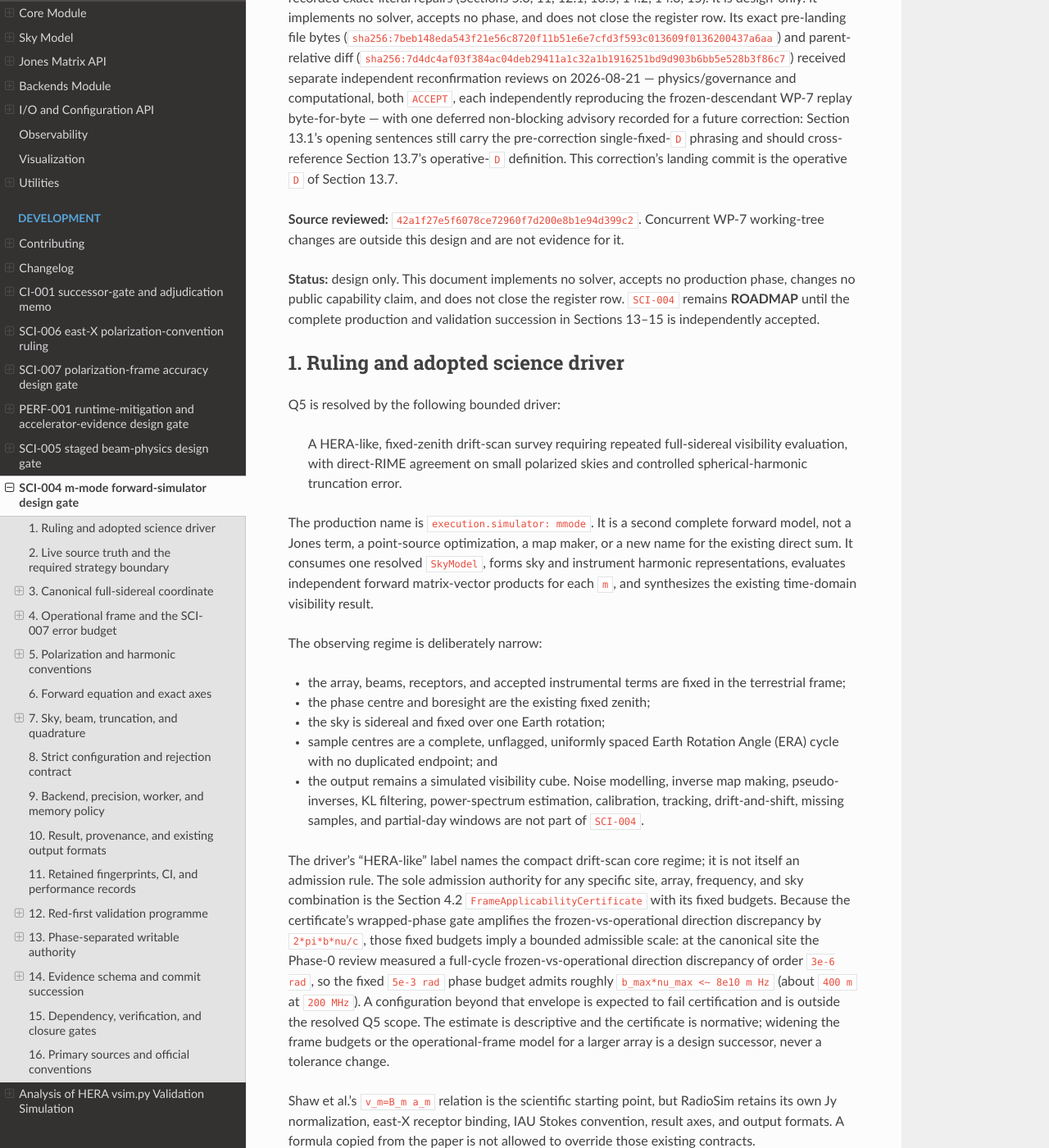
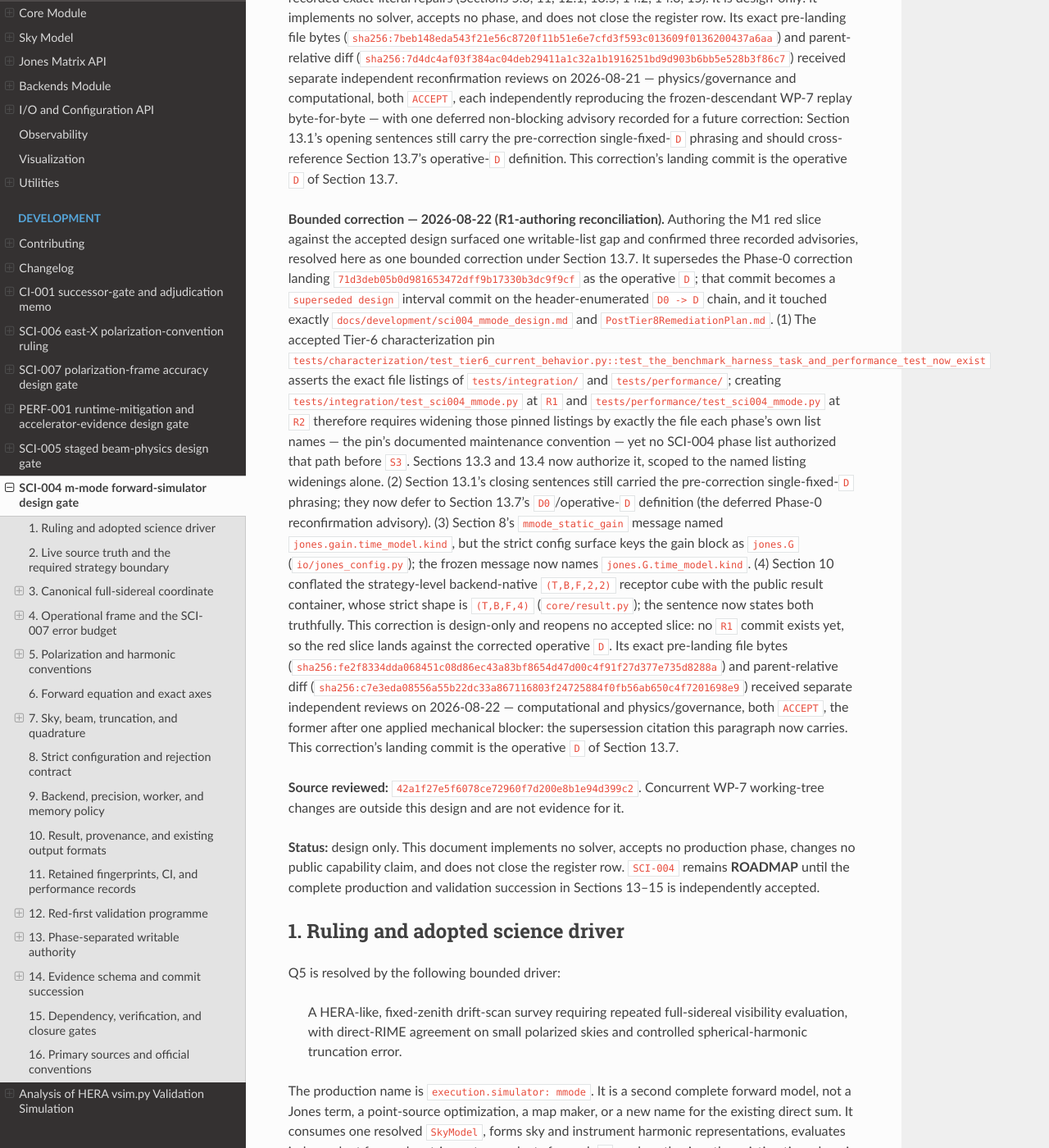
Before and after one commit to RRI-interferometry/RRIVis, a Sphinx documentation site: the page built from docs/development/sci004_mmode_design.md, in a window 1280 px wide and 1400 px high, scrolled down 492 px. Shown: the whole window at 82% size. Built offline with Sphinx 7.4.7 and the Read the Docs theme 3.1.0, drawn with Linux system fonts in a browser that asks for light colours; some of the changed text lies outside the part shown.

Commit message:
docs(science): correct SCI-004 design for R1 reconciliation

```diff
--- a/docs/development/sci004_mmode_design.md
+++ b/docs/development/sci004_mmode_design.md
@@ -31,6 +31,43 @@ deferred non-blocking advisory recorded for a future correction: Section
 phrasing and should cross-reference Section 13.7's operative-`D`
 definition. This correction's landing commit is the operative `D` of
 Section 13.7.
+
+**Bounded correction — 2026-08-22 (R1-authoring reconciliation).** Authoring
+the M1 red slice against the accepted design surfaced one writable-list gap
+and confirmed three recorded advisories, resolved here as one bounded
+correction under Section 13.7. It supersedes the Phase-0 correction landing
+`71d3deb05b0d981653472dff9b17330b3dc9f9cf` as the operative `D`; that commit
+becomes a `superseded design` interval commit on the header-enumerated
+`D0 -> D` chain, and it touched exactly
+`docs/development/sci004_mmode_design.md` and
+`PostTier8RemediationPlan.md`. (1) The accepted Tier-6 characterization pin
+`tests/characterization/test_tier6_current_behavior.py::test_the_benchmark_harness_task_and_performance_test_now_exist`
+asserts the exact file listings of `tests/integration/` and
+`tests/performance/`; creating `tests/integration/test_sci004_mmode.py` at
+`R1` and `tests/performance/test_sci004_mmode.py` at `R2` therefore requires
+widening those pinned listings by exactly the file each phase's own list
+names — the pin's documented maintenance convention — yet no SCI-004 phase
+list authorized that path before `S3`. Sections 13.3 and 13.4 now authorize
+it, scoped to the named listing widenings alone. (2) Section 13.1's closing
+sentences still carried the pre-correction single-fixed-`D` phrasing; they
+now defer to Section 13.7's `D0`/operative-`D` definition (the deferred
+Phase-0 reconfirmation advisory). (3) Section 8's `mmode_static_gain`
+message named `jones.gain.time_model.kind`, but the strict config surface
+keys the gain block as `jones.G` (`io/jones_config.py`); the frozen message
+now names `jones.G.time_model.kind`. (4) Section 10 conflated the
+strategy-level backend-native `(T,B,F,2,2)` receptor cube with the public
+result container, whose strict shape is `(T,B,F,4)`
+(`core/result.py`); the sentence now states both truthfully. This
+correction is design-only and reopens no accepted slice: no `R1` commit
+exists yet, so the red slice lands against the corrected operative `D`. Its
+exact pre-landing file bytes
+(`sha256:fe2f8334dda068451c08d86ec43a83bf8654d47d00c4f91f27d377e735d8288a`)
+and parent-relative diff
+(`sha256:c7e3eda08556a55b22dc33a867116803f24725884f0fb56ab650c4f7201698e9`)
+received separate independent reviews on 2026-08-22 — computational and
+physics/governance, both `ACCEPT`, the former after one applied mechanical
+blocker: the supersession citation this paragraph now carries. This
+correction's landing commit is the operative `D` of Section 13.7.
 
 **Source reviewed:** `42a1f27e5f6078ce72960f7d200e8b1e94d399c2`.
 Concurrent WP-7 working-tree changes are outside this design and are not
@@ -1194,8 +1231,11 @@ advantage is claimed without the retained record in Section 11.
 
 ## 10. Result, provenance, and existing output formats
 
-The public result remains one `(T,B,F,2,2)` receptor cube and the existing four
-correlation labels. Point, HEALPix, and hybrid remain solver provenance, not
+The registered strategy returns the backend-native `(T,B,F,2,2)` receptor
+cube, and the public result container keeps its existing strict `(T,B,F,4)`
+visibility array in the four row-major correlation labels — the exact
+row-major flattening of that cube's receptor axes; neither shape changes.
+Point, HEALPix, and hybrid remain solver provenance, not
 separate output products. M1 widens the solver record to a strict tagged union:
 the current `rime` snapshot stays exactly as it is. An m-mode snapshot has the
 exact common fields `solver`, `sky_representation`, `convention`,
@@ -2071,8 +2111,11 @@ dependency gates.
 - `docs/index.rst`
 - `PostTier8RemediationPlan.md` (WP-9, Q5, dependency, and ledger wording only)
 
-`D` is the independently accepted commit containing this design. Every later
-`design_sha` is exactly `D`, never a phase-local memo tip or a search result.
+`D0` introduced this memo with exactly the three paths above; the operative
+`D` is Section 13.7's latest independently accepted, header-recorded
+design-gate commit. Every later `design_sha` is exactly the operative `D`
+frozen for its phase under Section 14.0, never a phase-local memo tip or a
+search result.
 
 ### 13.2 Dependency-gate tips
 
@@ -2198,6 +2241,10 @@ tip contains a new SCI-004 red, source, evidence, or acceptance byte.
 - `tests/unit/test_simulator/test_sci004_strategy.py` (new)
 - `tests/integration/test_sci004_mmode.py` (new)
 - `tests/characterization/test_tier7_current_behavior.py`
+- `tests/characterization/test_tier6_current_behavior.py` (the D15
+  directory-listing pin only: widen the pinned `tests/integration/` listing
+  by exactly `test_sci004_mmode.py` and record the addition in its
+  docstring)
 - `tests/unit/test_tier7_jones_acceptance.py`
 - `tests/unit/test_sci004_phase1_dependency.py` (new immutable dependency and
   design binding validator)
@@ -2272,6 +2319,10 @@ wrapper leaves every direct path byte-identical before M2 starts.
 - `tests/unit/test_simulator/test_sci004_memory.py` (new)
 - `tests/integration/test_sci004_mmode.py`
 - `tests/characterization/test_tier7_current_behavior.py`
+- `tests/characterization/test_tier6_current_behavior.py` (the D15
+  directory-listing pin only: widen the pinned `tests/performance/` listing
+  by exactly `test_sci004_mmode.py` and record the addition in its
+  docstring)
 - `tests/performance/test_sci004_mmode.py` (new, non-gating)
 - `tools/sci004_mmode_phase2_red.py` (new)
 - `docs/development/sci004_mmode_phase2_red_failures.json` (new)
```
Also changed, not shown: other parts of docs/development/sci004_mmode_design.md (+1 -1 lines), PostTier8RemediationPlan.md (+1 -1 lines).
